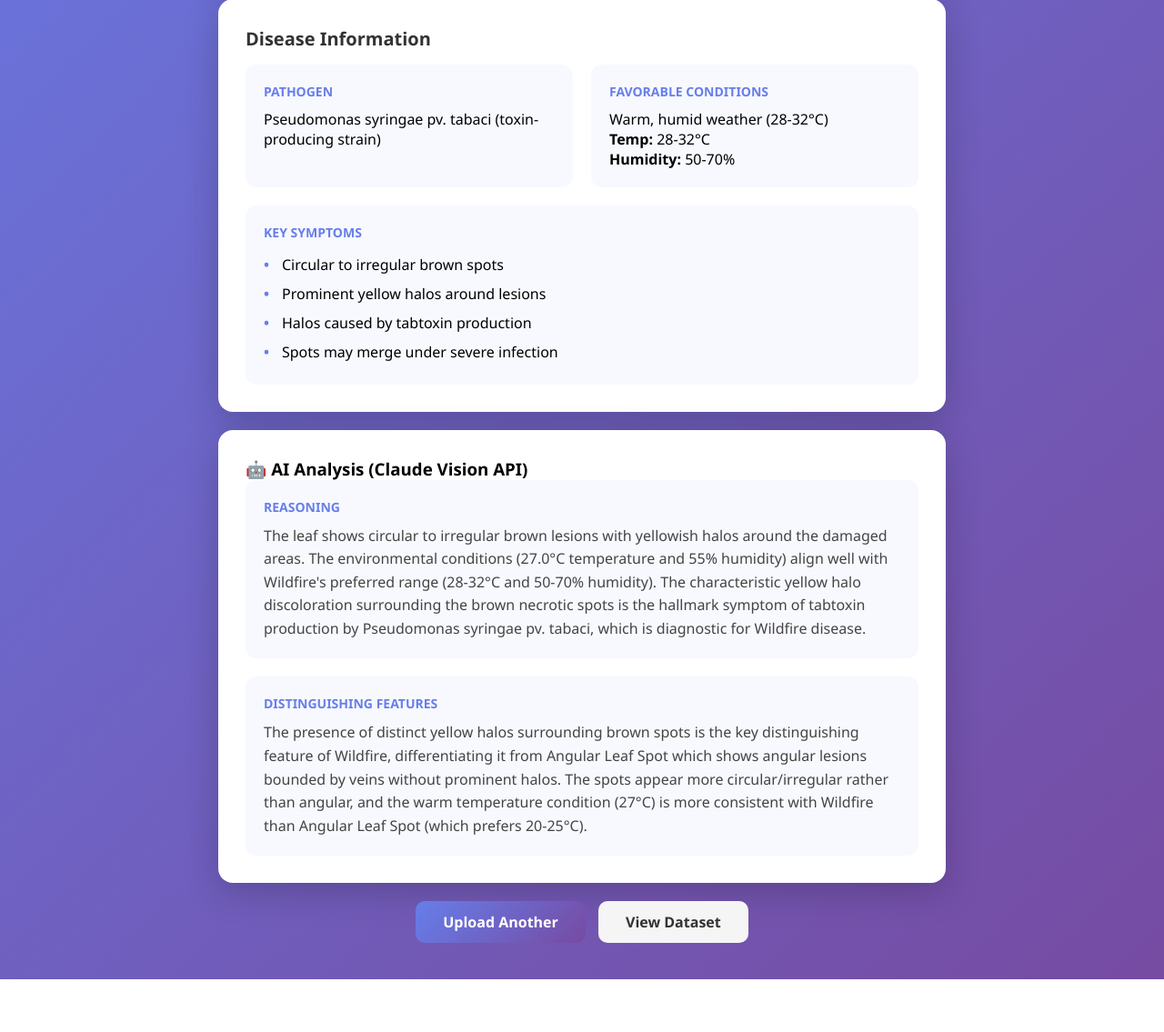
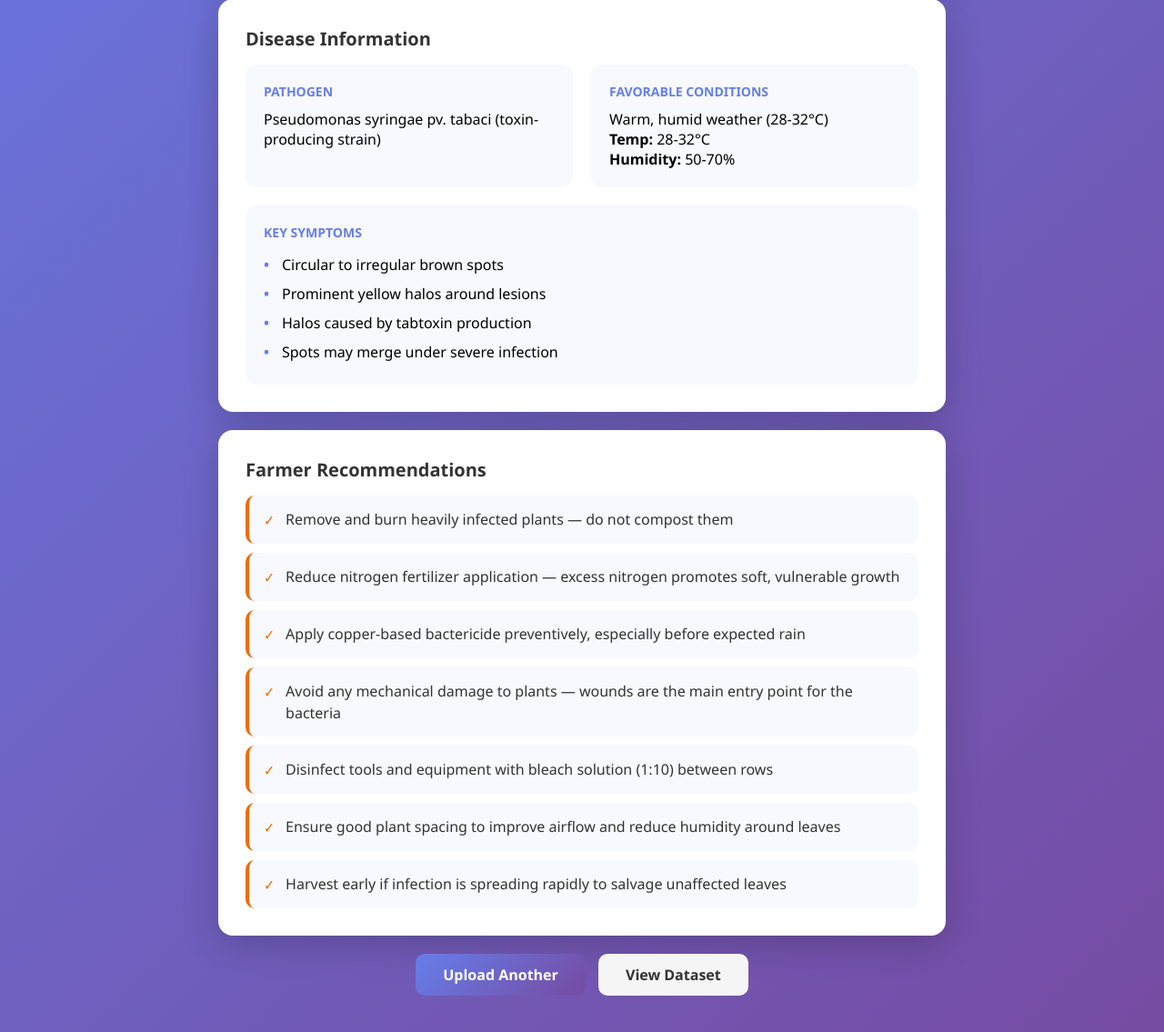
Before and after one commit to worshix/plant-diagnosis, a Django app: page /classify/9/ in a window 1280 px wide. Shown: the part 739-1874 px from the top of the page at 91% size. Before the commit the page ends 1816 px from the top, so only its background shows below. Run offline with Django 5.2, Linux system fonts and the light colour scheme; data comes from the database, SQL or seed files in the repository; both versions use the stored data as it was after the commit.

Commit message:
olizvell

```diff
--- a/tobaccoclassifier/diagosis/templates/diagosis/result.html
+++ b/tobaccoclassifier/diagosis/templates/diagosis/result.html
@@ -194,6 +194,58 @@
             margin-left: 10px;
         }
 
+        .recommendations h3 {
+            color: #333;
+            margin-bottom: 15px;
+            font-size: 20px;
+        }
+
+        .recommendations-list {
+            list-style: none;
+            display: flex;
+            flex-direction: column;
+            gap: 10px;
+        }
+
+        .recommendations-list li {
+            display: flex;
+            align-items: flex-start;
+            gap: 12px;
+            padding: 14px 16px;
+            background: #f8f9ff;
+            border-radius: 10px;
+            border-left: 4px solid #667eea;
+            line-height: 1.5;
+            color: #333;
+        }
+
+        .recommendations-list li::before {
+            content: "✓";
+            font-weight: bold;
+            color: #667eea;
+            flex-shrink: 0;
+            margin-top: 1px;
+        }
+
+        .angular_leaf_spot ~ .card .recommendations-list li,
+        .card.angular_leaf_spot-rec li {
+            border-left-color: #1565c0;
+        }
+
+        .card.angular_leaf_spot-rec li::before { color: #1565c0; }
+
+        .card.wildfire-rec li {
+            border-left-color: #ef6c00;
+        }
+
+        .card.wildfire-rec li::before { color: #ef6c00; }
+
+        .card.healthy-rec li {
+            border-left-color: #2e7d32;
+        }
+
+        .card.healthy-rec li::before { color: #2e7d32; }
+
         .similar-images {
             margin-top: 30px;
         }
@@ -282,18 +334,13 @@
             </div>
         </div>
 
-        <div class="card ai-analysis">
-            <h3>🤖 AI Analysis ({{ classification_details.method }})</h3>
-            <div class="info-grid">
-                <div class="info-box" style="grid-column: 1 / -1;">
-                    <h4>Reasoning</h4>
-                    <p style="line-height: 1.6; color: #444;">{{ classification_details.reasoning }}</p>
-                </div>
-                <div class="info-box" style="grid-column: 1 / -1;">
-                    <h4>Distinguishing Features</h4>
-                    <p style="line-height: 1.6; color: #444;">{{ classification_details.features }}</p>
-                </div>
-            </div>
+        <div class="card recommendations {{ leaf.predicted_disease }}-rec">
+            <h3>Farmer Recommendations</h3>
+            <ul class="recommendations-list">
+                {% for rec in disease_info.recommendations %}
+                <li>{{ rec }}</li>
+                {% endfor %}
+            </ul>
         </div>
 
         {% if similar_images %}
--- a/tobaccoclassifier/diagosis/views.py
+++ b/tobaccoclassifier/diagosis/views.py
@@ -135,6 +135,15 @@ def get_disease_info(disease_code):
             'conditions': 'Cool, wet weather (20-25°C, high humidity)',
             'favorable_temp': '20-25°C',
             'favorable_humidity': '>70%',
+            'recommendations': [
+                'Remove and destroy all infected leaves immediately to reduce spread',
+                'Avoid overhead irrigation — water at the base to keep foliage dry',
+                'Apply copper-based bactericide (e.g., copper hydroxide) as a preventive spray',
+                'Improve field drainage to reduce prolonged leaf wetness',
+                'Do not work in the field while plants are wet — bacteria spread on hands and tools',
+                'Rotate crops — avoid tobacco and solanaceous plants on the same land for at least 2 years',
+                'Scout remaining plants every 2–3 days for new infections',
+            ],
         },
         'wildfire': {
             'name': 'Wildfire',
@@ -148,6 +157,15 @@ def get_disease_info(disease_code):
             'conditions': 'Warm, humid weather (28-32°C)',
             'favorable_temp': '28-32°C',
             'favorable_humidity': '50-70%',
+            'recommendations': [
+                'Remove and burn heavily infected plants — do not compost them',
+                'Reduce nitrogen fertilizer application — excess nitrogen promotes soft, vulnerable growth',
+                'Apply copper-based bactericide preventively, especially before expected rain',
+                'Avoid any mechanical damage to plants — wounds are the main entry point for the bacteria',
+                'Disinfect tools and equipment with bleach solution (1:10) between rows',
+                'Ensure good plant spacing to improve airflow and reduce humidity around leaves',
+                'Harvest early if infection is spreading rapidly to salvage unaffected leaves',
+            ],
         },
         'healthy': {
             'name': 'Healthy Leaf',
@@ -156,6 +174,15 @@ def get_disease_info(disease_code):
             'conditions': 'Normal growing conditions',
             'favorable_temp': '25-30°C',
             'favorable_humidity': '60-70%',
+            'recommendations': [
+                'Continue current management practices — the crop looks good',
+                'Scout the field weekly for early signs of Angular Leaf Spot or Wildfire',
+                'Maintain good plant spacing for airflow and to reduce humidity between plants',
+                'Avoid overhead irrigation and water early in the day so leaves dry quickly',
+                'Keep nitrogen fertilizer at recommended levels — do not over-apply',
+                'Practice crop rotation at the end of the season to prevent soil buildup of pathogens',
+                'Remove and dispose of crop debris after harvest to reduce disease carryover',
+            ],
         },
         'unknown': {
             'name': 'Unknown/Unclassified',
@@ -164,6 +191,11 @@ def get_disease_info(disease_code):
             'conditions': 'Environmental conditions unclear',
             'favorable_temp': 'N/A',
             'favorable_humidity': 'N/A',
+            'recommendations': [
+                'Take a clearer photo in good lighting and re-upload for a better diagnosis',
+                'Collect a sample of the affected leaf and consult a local agricultural extension officer',
+                'Monitor the plant closely over the next 48 hours for symptom progression',
+            ],
         }
     }
     return info.get(disease_code, info['unknown'])
```
Also changed, not shown: db.sqlite3.
